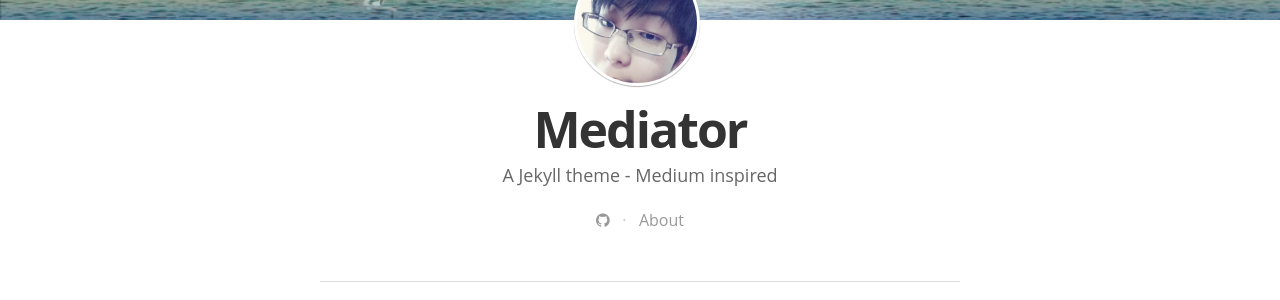
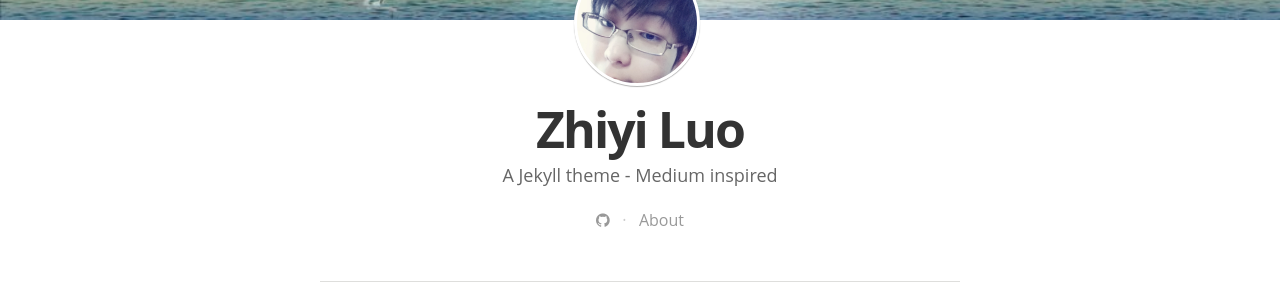
Before and after one commit to yysherlock/yysherlock.github.io, a Jekyll site: the page built from index.html, in a window 1280 px wide. Shown: the part 430-730 px from the top of the page. Built offline with Jekyll 4.4.1, drawn with Linux system fonts in a browser that asks for light colours; nearby versions of some CDN libraries; some web fonts are replaced; Markdown is read by kramdown in place of the engine named in the settings; the list of posts is cut into pages by our own code.

Commit message:
fix index.html

```diff
--- a/_config.yml
+++ b/_config.yml
@@ -3,11 +3,11 @@
 highlighter: pygments
 
 # Site settings
-title: "Mediator"
+title: "Zhiyi Luo"
 description: > # this means to ignore newlines until "email:"
    A Jekyll theme - Medium inspired
 
-email: a-mail@mail.mail
+email: jessieluo1991@gmail.com
 #blog logo
 logo: "/assets/images/df_logo.jpg"
 # blog cover
--- a/index.html
+++ b/index.html
@@ -56,7 +56,7 @@
         <article class="post" itemscope itemtype="http://schema.org/BlogPosting" role="article">
           <div class="article-item">
             <header class="post-header">
-              <h2  itemprop="name"><a href="www.jkcrazy.net">Jack Sun</a></h2>
+              <h2 itemprop="name"><a href="www.jkcrazy.net">Jack Sun</a></h2>
             </header>
           <div>
         </article>
```
